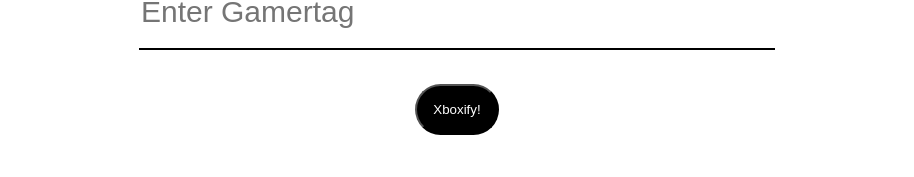
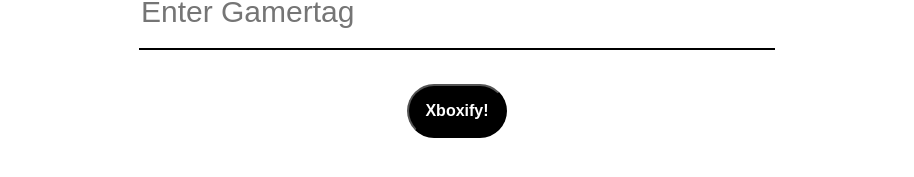
Before and after one commit to damiansf/XboxGamertagGenerator, a React (Create React App) app: page / in a window 1280 px wide. Shown: the part 155-332 px from the top of the page, without its empty margins (183-1097 px from the left). Built offline with nearby package versions, Linux system fonts and the light colour scheme; the HTML template or start-up script is replaced by a standard one.

Commit message:
adding css

```diff
--- a/src/components/NameTagGenerator.css
+++ b/src/components/NameTagGenerator.css
@@ -16,7 +16,8 @@
   padding: 1rem;
   border-radius: 2em;
   box-sizing: border-box;
-  font-weight: 300;
+  font-weight: bold;
+  font-size: 1rem;
   color: #FFFFFF;
   background-color: black;
   text-align: center;
@@ -26,4 +27,6 @@
   margin-top: 1rem;
   display: block;
   font-size: 2rem;
+  overflow-wrap: break-word;
+  max-width: 100rem;
 }
```
